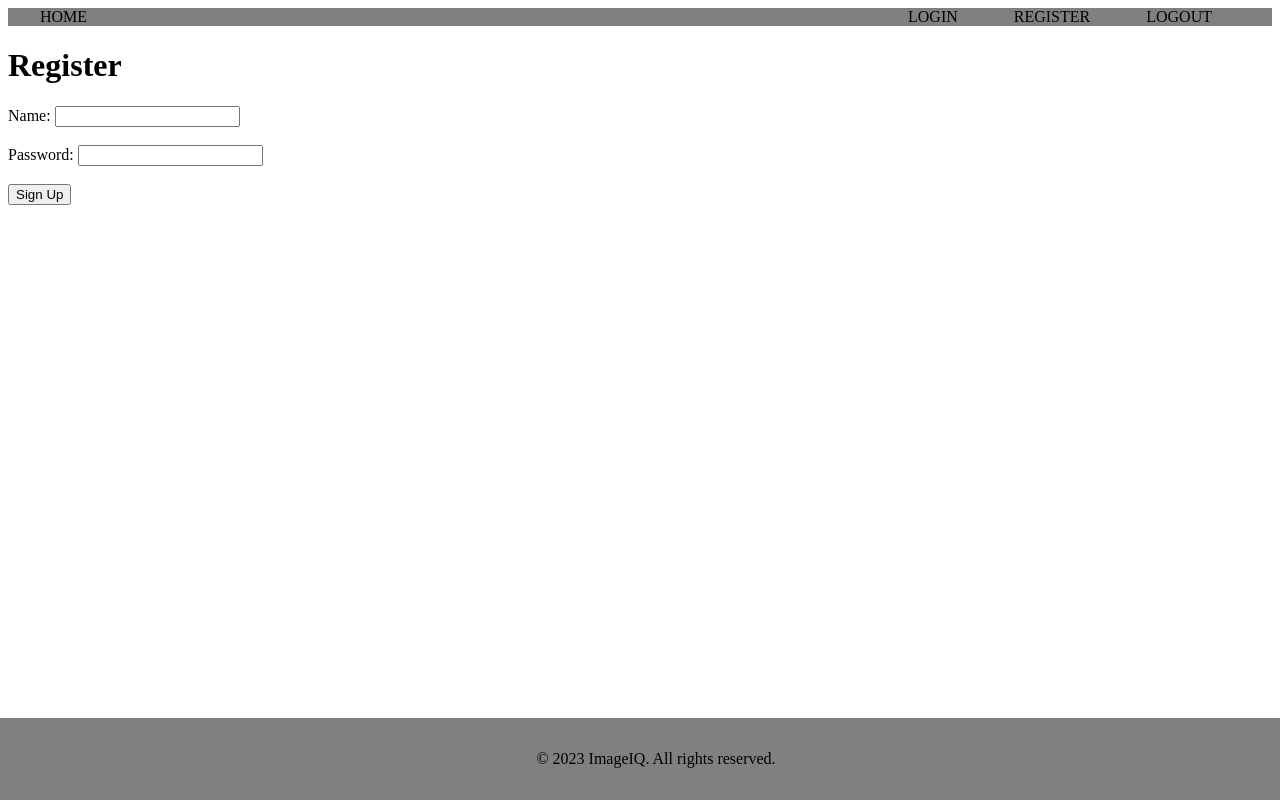
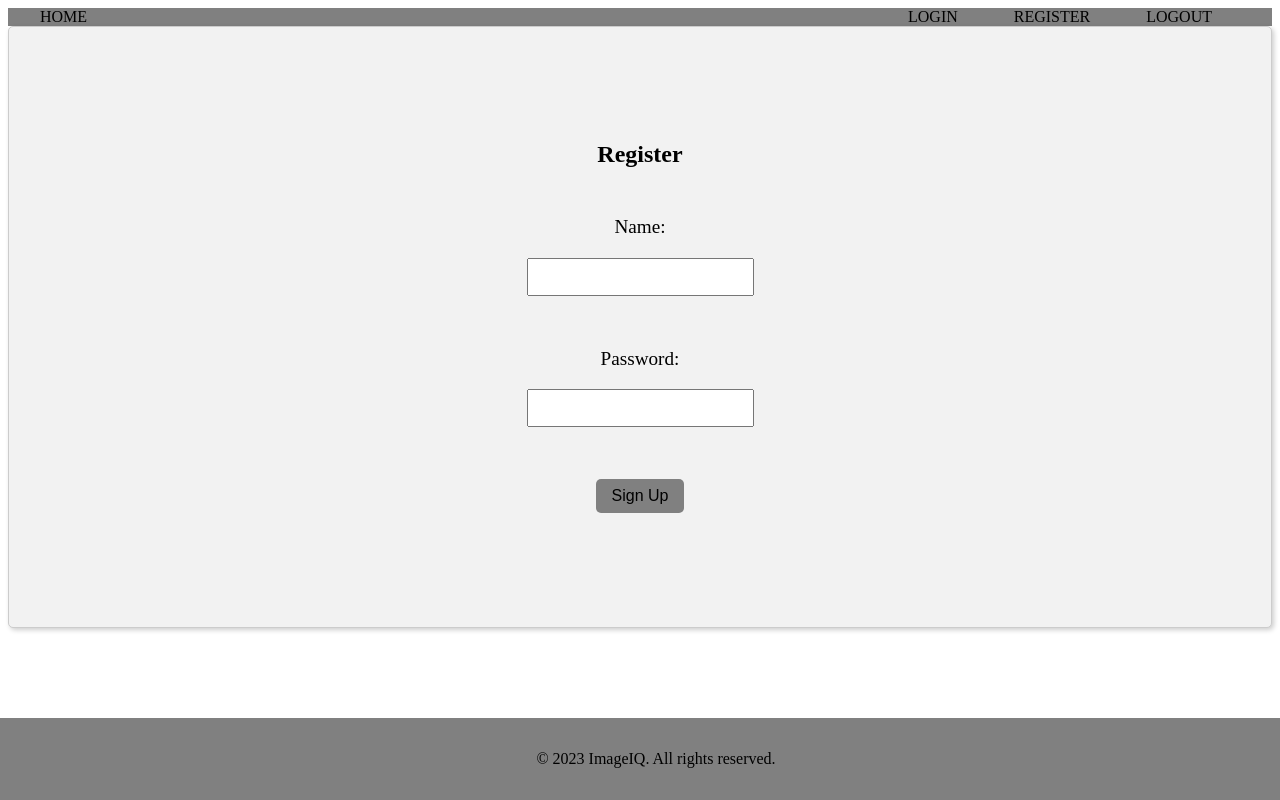
Before and after one commit to Vbeni/imageIQ_frontend, a React (Create React App) app: page /Register in a window 1280 px wide. Built offline with nearby package versions, Linux system fonts and the light colour scheme.

Commit message:
register component css

```diff
--- a/src/components/Auth/Register.js
+++ b/src/components/Auth/Register.js
@@ -25,7 +25,7 @@ const Register = ({signUp}) => {
   };
 
   return (
-    <>
+    <div className='register-container'>
       <h1>Register</h1>
       <form onSubmit={handleSubmit}>
         <label htmlFor="username">Name: </label>
@@ -41,6 +41,7 @@ const Register = ({signUp}) => {
         <input
           id="password"
           name="password"
+          type="password"
           value={input.password}
           onChange={handleChange}
         />
@@ -48,7 +49,7 @@ const Register = ({signUp}) => {
         <br />
         <input type="submit" value="Sign Up" />
       </form>
-    </>
+    </div>
   );
 };
 
--- a/src/index.css
+++ b/src/index.css
@@ -147,3 +147,53 @@
 .login-container input[type="submit"]:hover {
   background-color: white;
 }
+
+.register-container {
+  display: flex;
+  flex-direction: column;
+  justify-content: center;
+  align-items: center;
+  height: 75vh;
+  background-color: #f2f2f2;
+  border: 1px solid #ccc;
+  border-radius: 5px;
+  box-shadow: 2px 2px 5px rgba(0,0,0,0.2);
+}
+
+.register-container h1 {
+  color: black;
+  font-size: 1.5em;
+  margin-bottom: 2em;
+}
+
+.register-container form {
+  display: flex;
+  flex-direction: column;
+  align-items: center;
+}
+
+.register-container label {
+  color: black;
+  font-size: 1.2em;
+  margin-bottom: 1em;
+}
+
+.register-container input {
+  margin-bottom: 1em;
+  padding: 0.5em;
+  font-size: 1em;
+}
+
+.register-container input[type="submit"] {
+  background-color: grey;
+  color: black;
+  border: none;
+  border-radius: 5px;
+  padding: 0.5em 1em;
+  cursor: pointer;
+  transition: background-color 0.3s ease;
+}
+
+.register-container input[type="submit"]:hover {
+  background-color: white;
+}
```
